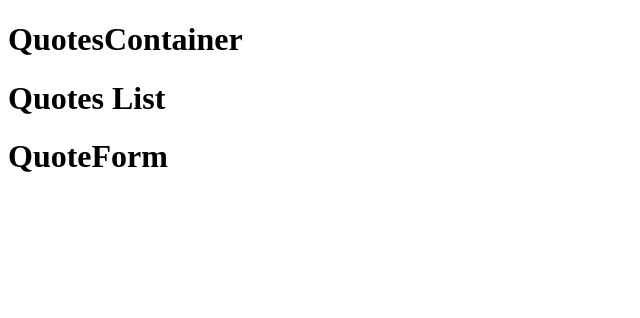
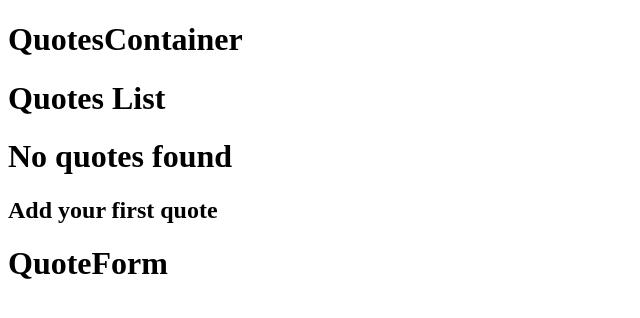
Before and after one commit to vikram1931/quotesapp, a React (Create React App) app: page / in a window 1280 px wide. Shown: the top 318 px of the page, without its empty margins (0-640 px from the left). Built offline with nearby package versions, Linux system fonts and the light colour scheme.

Commit message:
created a state in Quotescontainer component and passing it as props to QuotesList and did the conditional rendering to display the length of quotes list

```diff
--- a/src/QuotesContainer.js
+++ b/src/QuotesContainer.js
@@ -1,11 +1,12 @@
-import React from "react";
+import React, { useState } from "react";
 import QuotesList from "./QuotesList";
 import QuoteForm from "./QuoteForm";
 const QuotesContainer = () => {
+  const [quotes, setQuotes] = useState([]);
   return (
     <div>
       <h1>QuotesContainer</h1>
-      <QuotesList />
+      <QuotesList quotes={quotes} />
       <QuoteForm />
     </div>
   );
--- a/src/QuotesList.js
+++ b/src/QuotesList.js
@@ -1,9 +1,20 @@
 import React from "react";
 
-const QuotesList = () => {
+const QuotesList = (props) => {
+  const { quotes } = props;
   return (
     <div>
       <h1>Quotes List</h1>
+      {quotes.length === 0 ? (
+        <>
+          <h1>No quotes found</h1>
+          <h2>Add your first quote</h2>
+        </>
+      ) : (
+        <>
+          <h1>MyQuotes -{quotes.length}</h1>
+        </>
+      )}
     </div>
   );
 };
```
